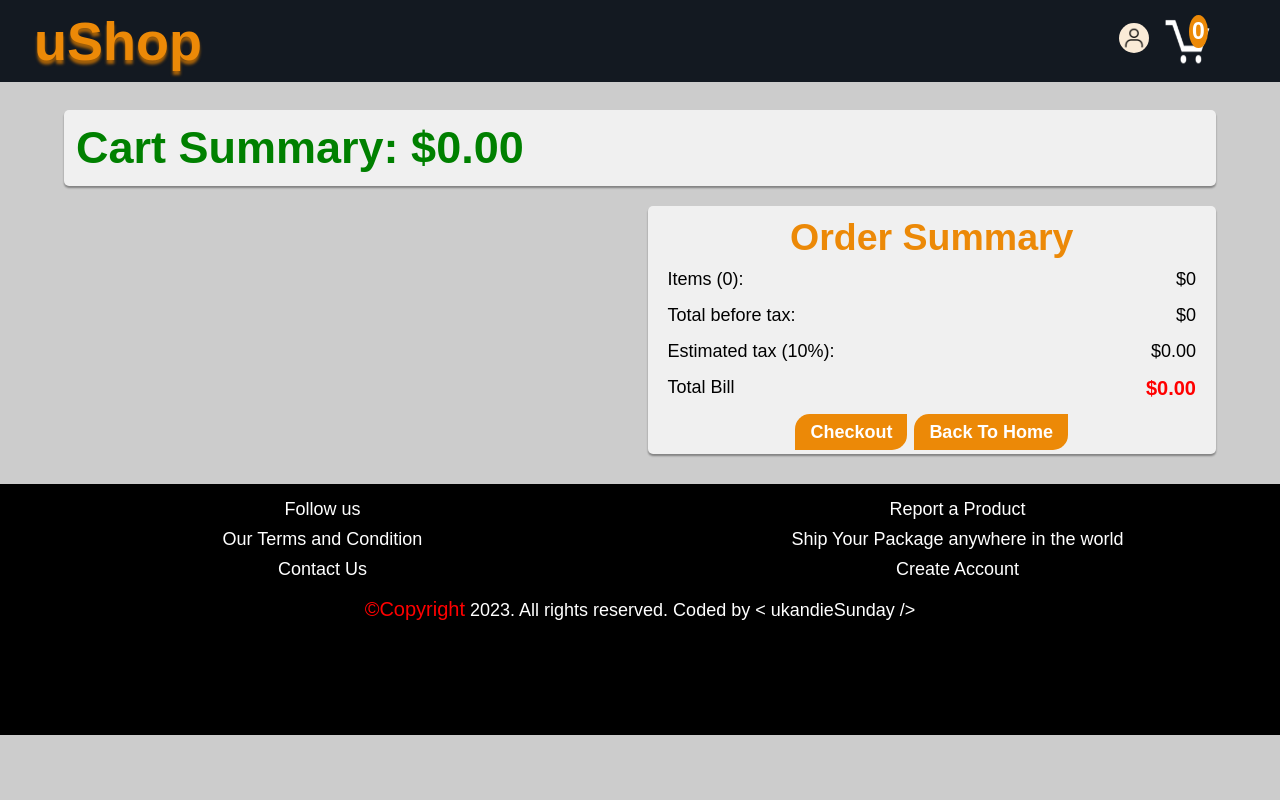
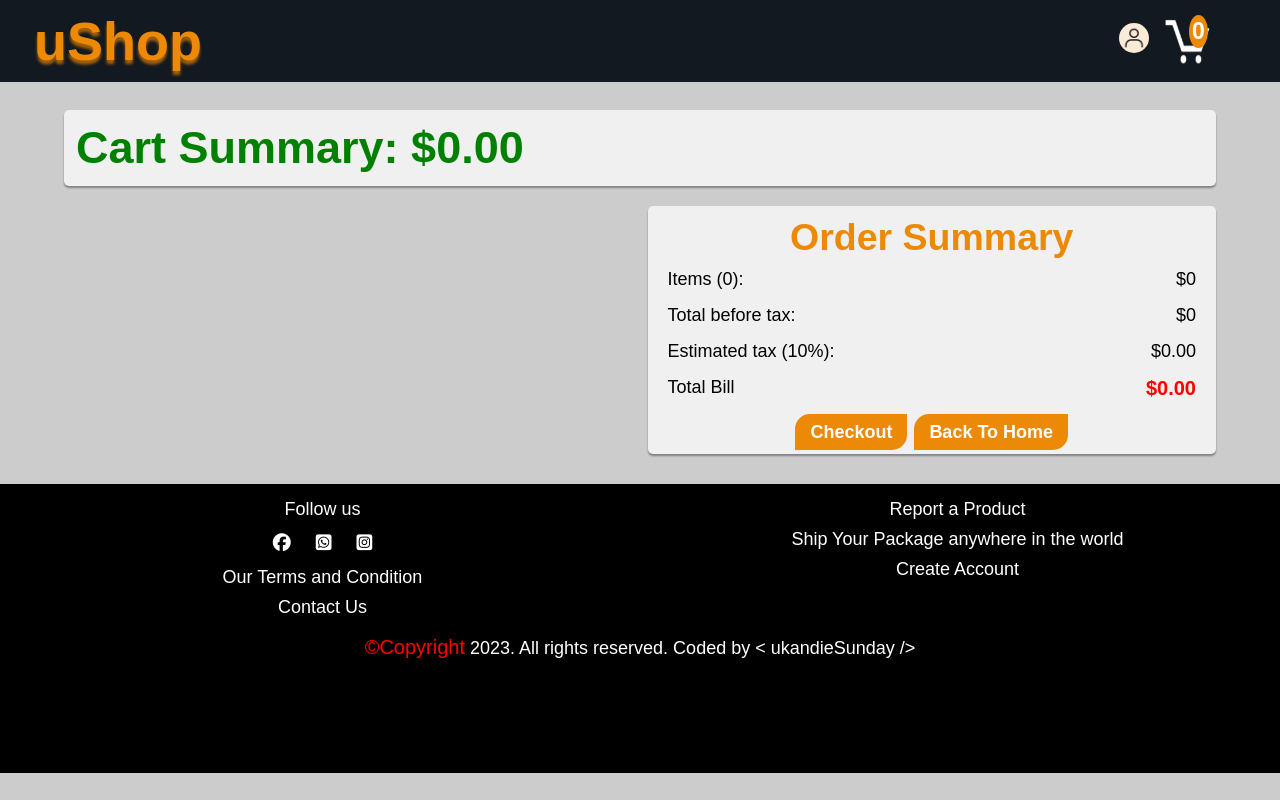
Before and after one commit to Ukandiesunday/ukandie-shop, a plain HTML site: page checkout.html in a window 1280 px wide. Drawn offline with Linux system fonts and the light colour scheme.

Commit message:
add social media handles to footer

```diff
--- a/checkout.html
+++ b/checkout.html
@@ -5,6 +5,7 @@
     <title>Check out page </title>
     <link rel="stylesheet" href="styles/checkout.css">
     <link rel="stylesheet" href="styles/checkout-header.css">
+    <script src="https://kit.fontawesome.com/cbc94a0dc0.js" crossorigin="anonymous"></script>
   </head>
   <body>
     <div class="header">
@@ -32,7 +33,11 @@
     <div class="footer" id="footer">
       <div class="footer-grid">
         <div class="foot-links">
-          <div><a href="#">Follow us </a></div>
+          <div><a href="#">Follow us </a><br>
+            <i class="fa-brands fa-facebook"></i>
+            <i class="fa-brands fa-square-whatsapp"></i>
+            <i class="fa-brands fa-square-instagram"></i>
+          </div>
           <div><a href="#">Our Terms and Condition</a></div>
           <div><a href="#">Contact Us</a></div>
         </div>
--- a/styles/checkout.css
+++ b/styles/checkout.css
@@ -34,6 +34,9 @@ body{
   grid-template-columns: repeat(1fr, 400px);
   padding-bottom:20px;
   grid-gap:15px;
+}
+.fa-brands{
+  margin:10px;
 }
 @media(min-width:768px){
   .main-checkout-grid{
```
